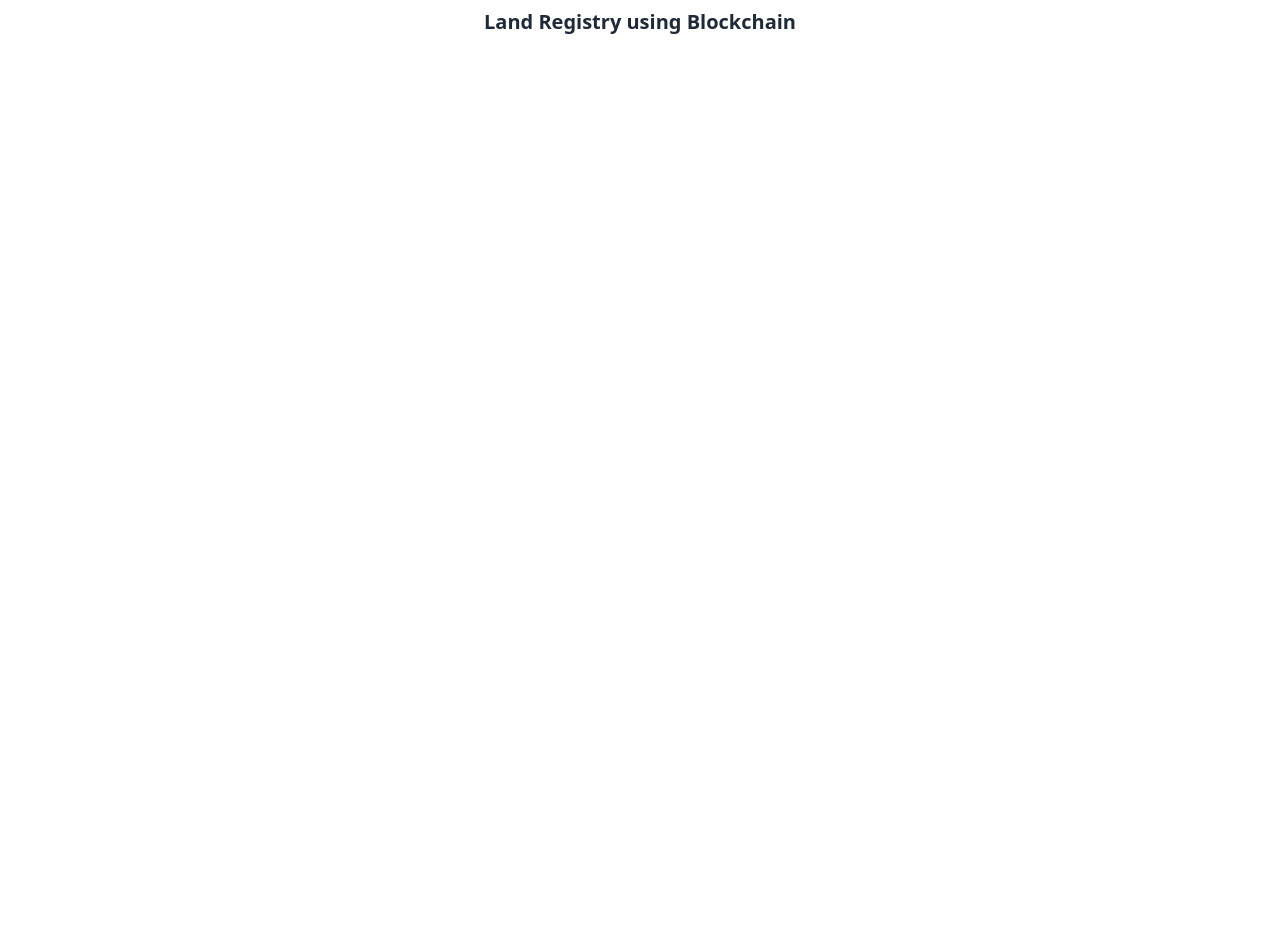
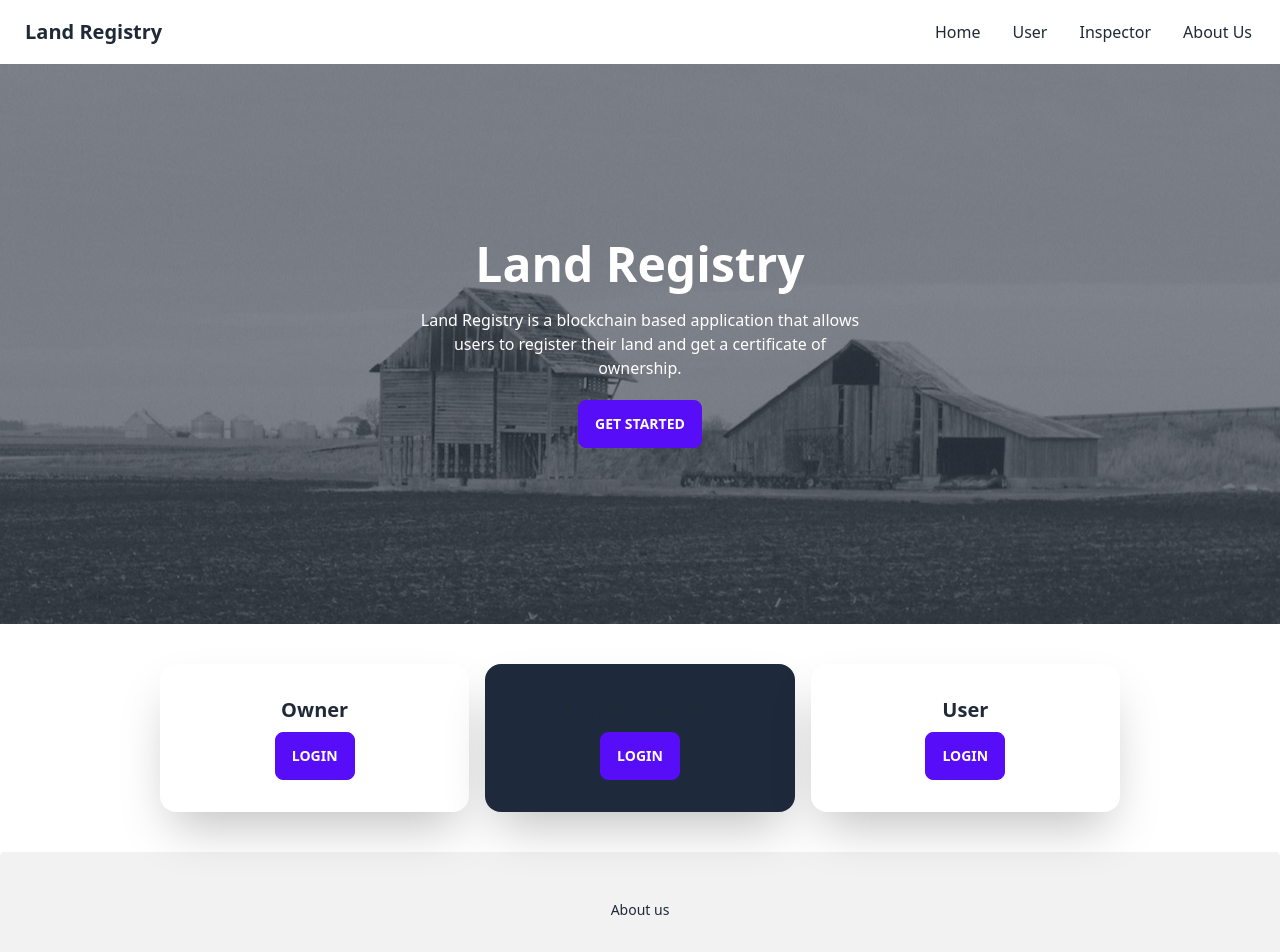
Before and after one commit to GyanendroKh/blockchain-land-registry, a React (Vite) app: page / in a window 1280 px wide. Shown: the top 952 px of the page. Before the commit the page ends 800 px from the top, so only its background shows below. Built offline with nearby package versions, Linux system fonts and the light colour scheme.

Commit message:
Adding Home Page

```diff
--- a/src/pages/home.tsx
+++ b/src/pages/home.tsx
@@ -2,8 +2,131 @@ import { FC } from 'react';
 
 export const HomePage: FC = () => {
   return (
-    <div className="text-center py-2">
-      <h1 className="text-xl font-bold">Land Registry using Blockchain</h1>
-    </div>
+    <>
+      <div className="navbar bg-base-100">
+        <div className="navbar-start">
+          <div className="dropdown">
+            <label tabIndex={0} className="btn btn-ghost lg:hidden">
+              <svg
+                xmlns="http://www.w3.org/2000/svg"
+                className="h-5 w-5"
+                fill="none"
+                viewBox="0 0 24 24"
+                stroke="currentColor"
+              >
+                <path
+                  strokeLinecap="round"
+                  strokeLinejoin="round"
+                  strokeWidth="2"
+                  d="M4 6h16M4 12h8m-8 6h16"
+                />
+              </svg>
+            </label>
+            <ul
+              tabIndex={0}
+              className="menu menu-compact dropdown-content mt-3 p-2 shadow bg-base-100 rounded-box w-52"
+            >
+              <li>
+                <a>Item 1</a>
+              </li>
+              <li tabIndex={0}>
+                <a className="justify-between">
+                  Parent
+                  <svg
+                    className="fill-current"
+                    xmlns="http://www.w3.org/2000/svg"
+                    width="24"
+                    height="24"
+                    viewBox="0 0 24 24"
+                  >
+                    <path d="M8.59,16.58L13.17,12L8.59,7.41L10,6L16,12L10,18L8.59,16.58Z" />
+                  </svg>
+                </a>
+                <ul className="p-2">
+                  <li>
+                    <a>Submenu 1</a>
+                  </li>
+                  <li>
+                    <a>Submenu 2</a>
+                  </li>
+                </ul>
+              </li>
+              <li>
+                <a>Item 3</a>
+              </li>
+            </ul>
+          </div>
+          <a className="btn btn-ghost normal-case text-xl">Land Registry</a>
+        </div>
+        <div className="navbar-end hidden lg:flex">
+          <ul className="menu menu-horizontal px-1">
+            <li>
+              <a>Home</a>
+            </li>
+            <li>
+              <a>User</a>
+            </li>
+            <li>
+              <a>Inspector</a>
+            </li>
+            <li>
+              <a>About Us</a>
+            </li>
+          </ul>
+        </div>
+      </div>
+      <div
+        className="hero min-h-[70vh]"
+        style={{
+          backgroundImage: `url("/pexels-josh-sorenson-59515.jpg")`
+        }}
+      >
+        <div className="hero-overlay bg-opacity-60"></div>
+        <div className="hero-content text-center text-neutral-content">
+          <div className="max-w-md">
+            <h1 className="mb-5 text-5xl font-bold">Land Registry</h1>
+            <p className="mb-5">
+              Land Registry is a blockchain based application that allows users
+              to register their land and get a certificate of ownership.
+            </p>
+            <button className="btn btn-primary">Get Started</button>
+          </div>
+        </div>
+      </div>
+      <div className="flex justify-center gap-4 w-[75%] my-10 mx-auto">
+        <div className="card bg-base-100 shadow-2xl flex-1">
+          <div className="card-body items-center text-center">
+            <h2 className="card-title">Owner</h2>
+            <div className="card-actions">
+              <button className="btn btn-primary">LogIn</button>
+            </div>
+          </div>
+        </div>
+        <div className="card bg-slate-800 shadow-2xl flex-1">
+          <div className="card-body items-center text-center">
+            <h2 className="card-title">Land Inspector</h2>
+            <div className="card-actions">
+              <button className="btn btn-primary">LogIn</button>
+            </div>
+          </div>
+        </div>
+        <div className="card bg-base-100 shadow-2xl flex-1">
+          <div className="card-body items-center text-center">
+            <h2 className="card-title">User</h2>
+            <div className="card-actions">
+              <button className="btn btn-primary">LogIn</button>
+            </div>
+          </div>
+        </div>
+      </div>
+      <footer className="footer footer-center p-10 py-12 bg-base-200 text-base-content rounded">
+        <div className="grid grid-flow-col gap-4">
+          <a className="link link-hover">About us</a>
+        </div>
+        <div>
+          <p>Copyright © 2023 - All right reserved by ACME Industries Ltd</p>
+        </div>
+      </footer>
+    </>
   );
 };
```
Also changed, not shown: public/pexels-josh-sorenson-59515.jpg (added).
